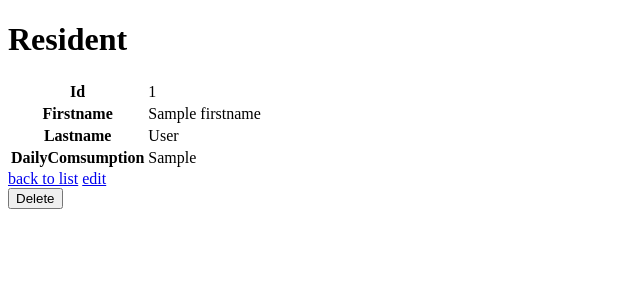
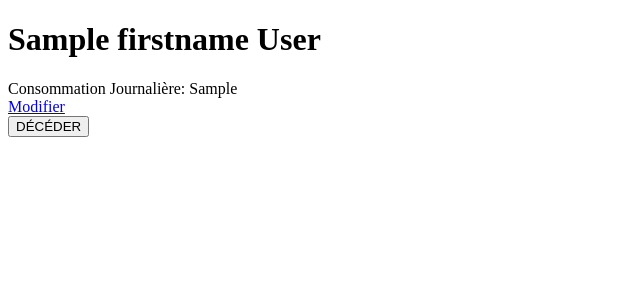
Before and after one commit to Ga-Mikael/CanSurvive_V1, a Symfony app: template templates/resident/show.html.twig in a window 1280 px wide. Shown: the top 300 px of the page, without its empty margins (0-640 px from the left). Run offline with Twig, Linux system fonts and the light colour scheme; the template is opened without the code that fills it: most values are stand-ins (such as "Sample title", 1, 10 or a date in 2020); some libraries are stand-ins or nearby versions.

Commit message:
US03-Make Entity-Crud-Front

```diff
--- a/templates/resident/_delete_form.html.twig
+++ b/templates/resident/_delete_form.html.twig
@@ -1,4 +1,4 @@
 <form method="post" action="{{ path('app_resident_delete', {'id': resident.id}) }}" onsubmit="return confirm('Are you sure you want to delete this item?');">
     <input type="hidden" name="_token" value="{{ csrf_token('delete' ~ resident.id) }}">
-    <button class="btn">Delete</button>
+    <button class="mt-3 btn btn-primary text-secondary rounded-0 opacity-50">{{'décéder'|upper}}</button>
 </form>
--- a/templates/resident/index.html.twig
+++ b/templates/resident/index.html.twig
@@ -15,8 +15,6 @@
 					<div>{{ resident.firstname }}
 						{{ resident.lastname }}</div>
 				</a>
-{# 				<a class="mt-3 btn btn-primary border border-secondary text-secondary rounded-0" href="{{ path('app_resident_edit', {'id': resident.id}) }}">edit</a>
- #}
 			{% else %}
 
 				<div colspan="5">Aucun résident dans votre bunker</div>
--- a/templates/resident/show.html.twig
+++ b/templates/resident/show.html.twig
@@ -1,34 +1,24 @@
 {% extends 'base.html.twig' %}
 
-{% block title %}Resident{% endblock %}
+{% block title %}Resident
+{% endblock %}
 
 {% block body %}
-    <h1>Resident</h1>
 
-    <table class="table">
-        <tbody>
-            <tr>
-                <th>Id</th>
-                <td>{{ resident.id }}</td>
-            </tr>
-            <tr>
-                <th>Firstname</th>
-                <td>{{ resident.firstname }}</td>
-            </tr>
-            <tr>
-                <th>Lastname</th>
-                <td>{{ resident.lastname }}</td>
-            </tr>
-            <tr>
-                <th>DailyComsumption</th>
-                <td>{{ resident.dailyComsumption }}</td>
-            </tr>
-        </tbody>
-    </table>
+	<div class="text-center">
+		<h1>{{ resident.firstname }}
+			{{ resident.lastname }}</h1>
 
-    <a href="{{ path('app_resident_index') }}">back to list</a>
+	</div>
+	<div class="text-center">
+		<div>Consommation Journalière:
+			{{ resident.dailyComsumption }}</div>
+	</div>
 
-    <a href="{{ path('app_resident_edit', {'id': resident.id}) }}">edit</a>
-
-    {{ include('resident/_delete_form.html.twig') }}
+	<div class="text-center">
+		<a class="mt-3 btn btn-primary border border-secondary text-secondary rounded-0" href="{{ path('app_resident_edit', {'id': resident.id}) }}">Modifier</a>
+	</div>
+	<div class="text-center">
+		{{ include('resident/_delete_form.html.twig') }}
+	</div>
 {% endblock %}
```
Also changed, not shown: templates/resident/edit.html.twig (+5 -3 lines).
